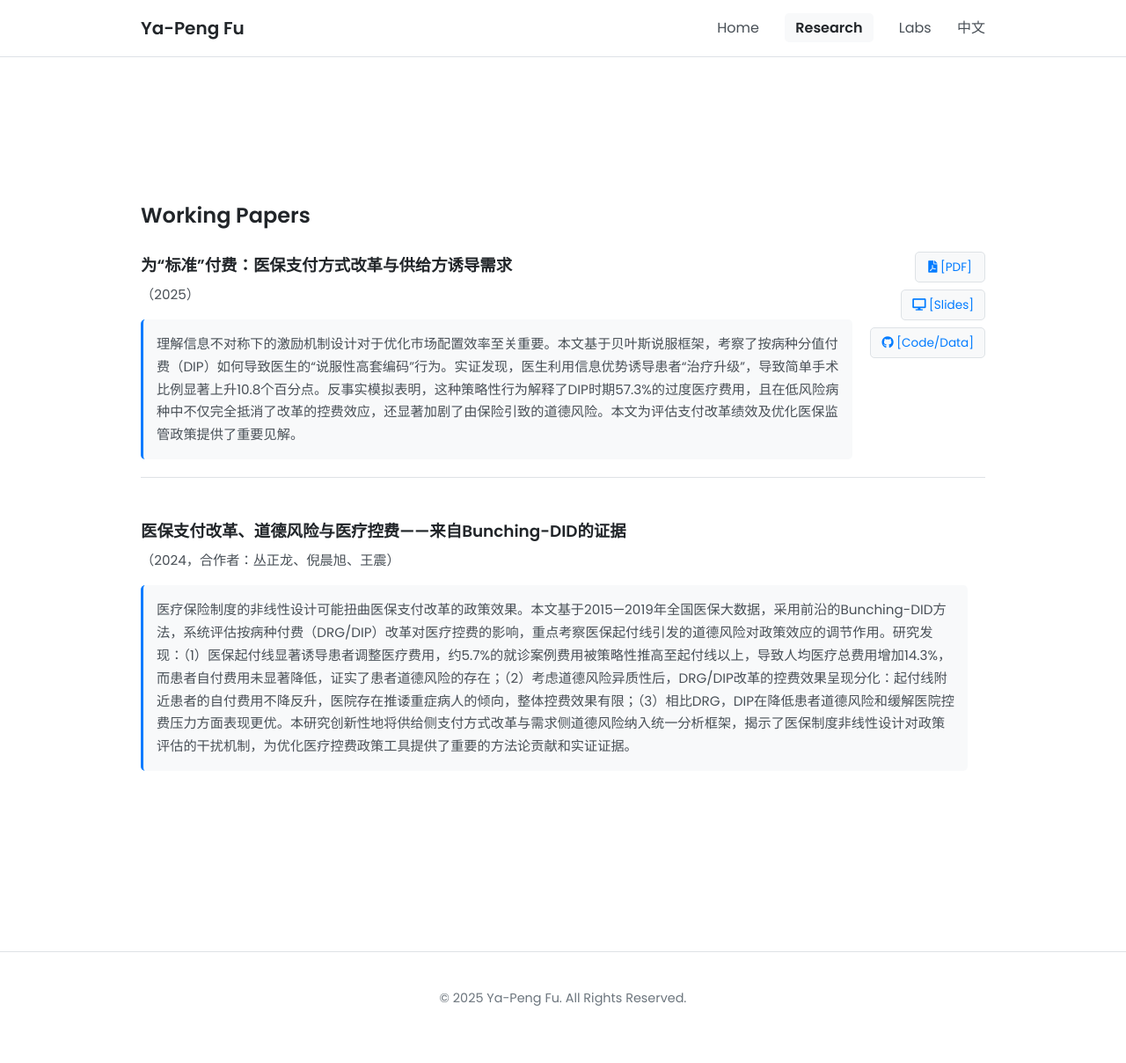
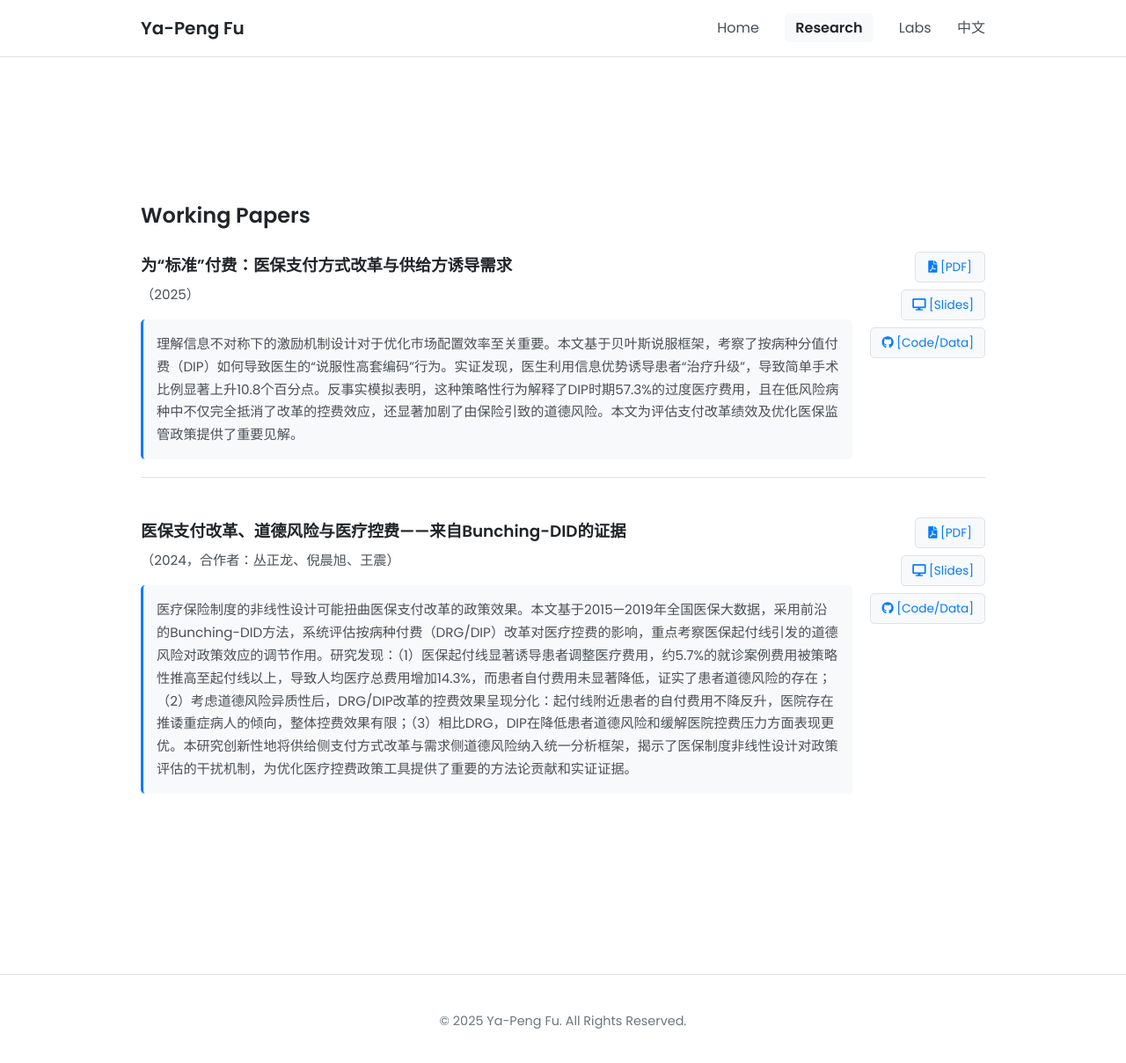
Before and after one commit to fyapeng/fyapeng.github.io, a Jekyll site: the page built from en/research.html, in a window 1280 px wide and 1213 px high. Shown: the top 1208 px of the window at 88% size. Built offline with Jekyll 4.4.1, drawn with Linux system fonts in a browser that asks for light colours; some of the changed lines change nothing that is shown.

Commit message:
Update research.yml

```diff
--- a/_data/research.yml
+++ b/_data/research.yml
@@ -21,5 +21,8 @@ working_papers:
 
   - title: "医保支付改革、道德风险与医疗控费——来自Bunching-DID的证据"
     authors: "（2024，合作者：丛正龙、倪晨旭、王震）"
+    pdf: "#"
+    slides: "#"
+    code: "https://fyapeng.com/fbunch/"
     abstract: |
       医疗保险制度的非线性设计可能扭曲医保支付改革的政策效果。本文基于2015—2019年全国医保大数据，采用前沿的Bunching-DID方法，系统评估按病种付费（DRG/DIP）改革对医疗控费的影响，重点考察医保起付线引发的道德风险对政策效应的调节作用。研究发现：（1）医保起付线显著诱导患者调整医疗费用，约5.7%的就诊案例费用被策略性推高至起付线以上，导致人均医疗总费用增加14.3%，而患者自付费用未显著降低，证实了患者道德风险的存在；（2）考虑道德风险异质性后，DRG/DIP改革的控费效果呈现分化：起付线附近患者的自付费用不降反升，医院存在推诿重症病人的倾向，整体控费效果有限；（3）相比DRG，DIP在降低患者道德风险和缓解医院控费压力方面表现更优。本研究创新性地将供给侧支付方式改革与需求侧道德风险纳入统一分析框架，揭示了医保制度非线性设计对政策评估的干扰机制，为优化医疗控费政策工具提供了重要的方法论贡献和实证证据。
```
